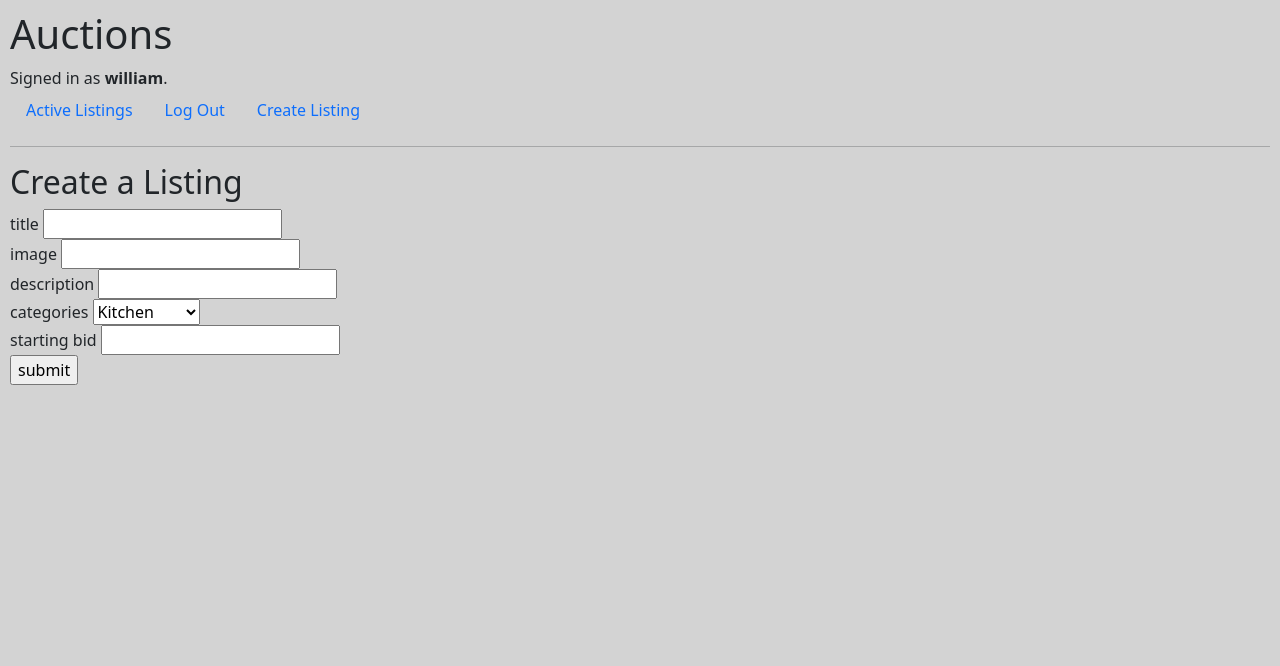
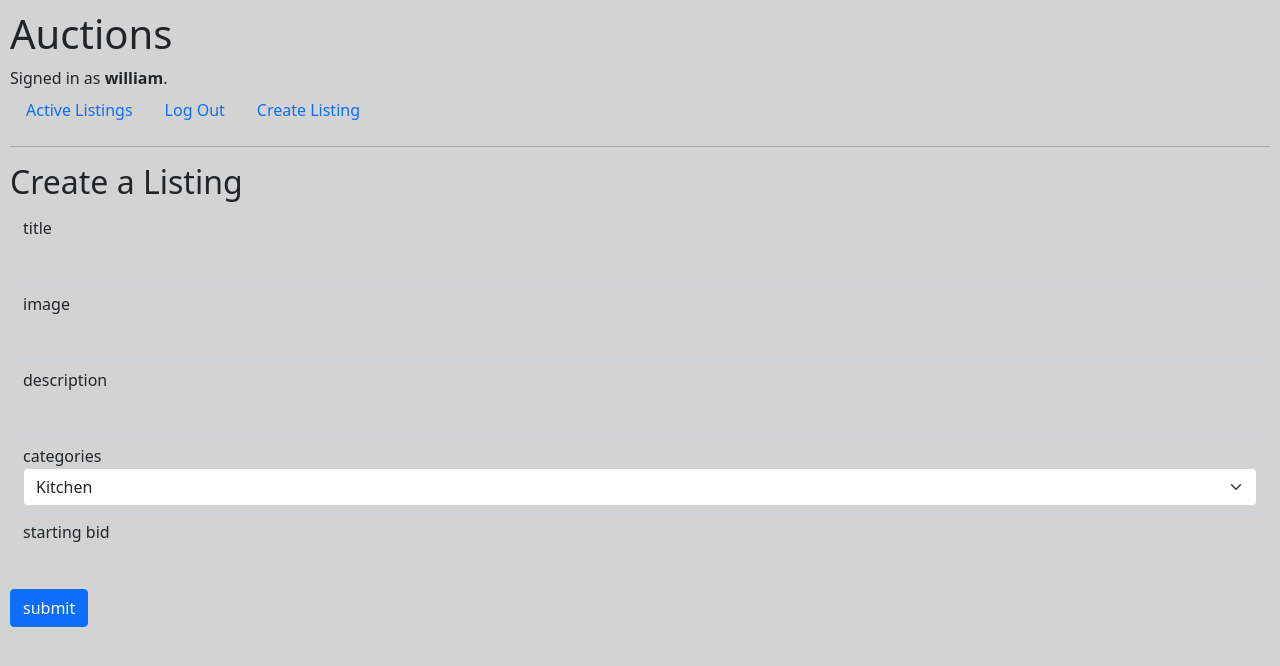
Before and after one commit to williamesanders05/commerce, a Django app: page /create in a window 1280 px wide. Shown: the top 666 px of the page. Run offline with Django 3.2, Linux system fonts and the light colour scheme; a user stored in the database is signed in; data comes from the database, SQL or seed files in the repository.

Commit message:
added bootstrap form-control to createlisting page

```diff
--- a/auctions/static/auctions/styles.css
+++ b/auctions/static/auctions/styles.css
@@ -30,3 +30,7 @@ body {
     width: 286px;
     height: 214.5px;
 }
+
+.form-control {
+    background-color: lightgray;
+}
--- a/auctions/templates/auctions/createlisting.html
+++ b/auctions/templates/auctions/createlisting.html
@@ -4,30 +4,30 @@
     <h2>Create a Listing</h2>
 
     <form action="{% url 'createlisting' %}">
-        <div>
+        <div class="form-control">
             <label for="title">title</label>
-            <input type="text" name = "title" id = "title">
+            <input type="text" name = "title" id = "title" class="form-control">
         </div>
-        <div>
+        <div class="form-control">
             <label for="image">image</label>
-            <input type="text" name = "image" id = "image">
+            <input type="text" name = "image" id = "image" class="form-control">
         </div>
-        <div>
+        <div class="form-control">
             <label for="description">description</label>
-            <input type="text" name = "description" id = "description">
+            <input type="text" name = "description" id = "description" class="form-control">
         </div>
-        <div>
+        <div class="form-control">
             <label for="categories">categories</label>
-            <select name="categories" id="categories">
+            <select name="categories" id="categories" class="form-select">
                 {% for category in categories %}
                     <option >{{ category }}</option>
                 {% endfor %}
             </select>
         </div>
-        <div>
+        <div class="form-control">
             <label for="startingbid">starting bid</label>
-            <input type="number" name = "startingbid" id = "startingbid">
+            <input type="number" name = "startingbid" id = "startingbid" class="form-control">
         </div>
-        <input type="submit" value="submit">
+        <input type="submit" value="submit" class="btn btn-primary">
     </form>
 {% endblock %}
```
